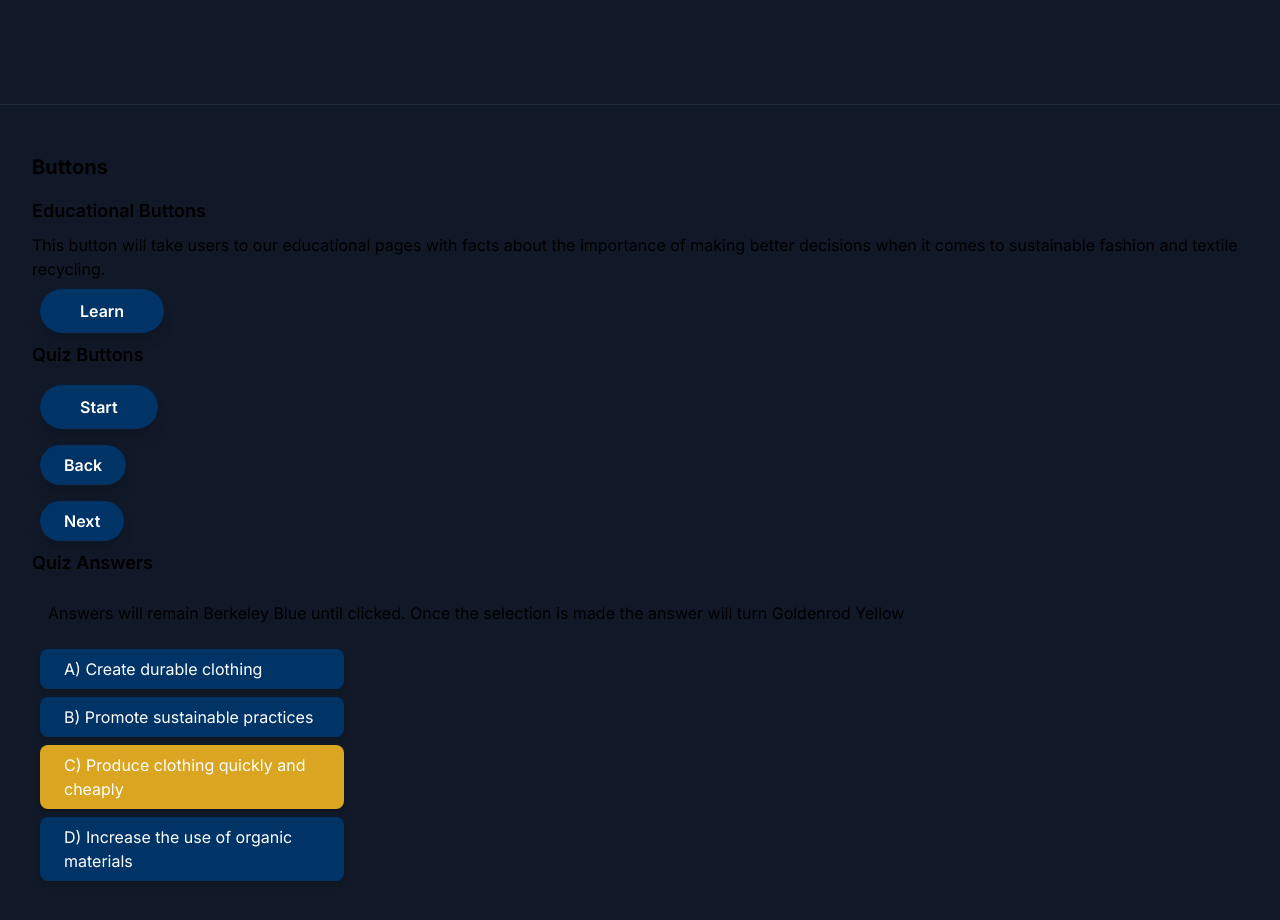
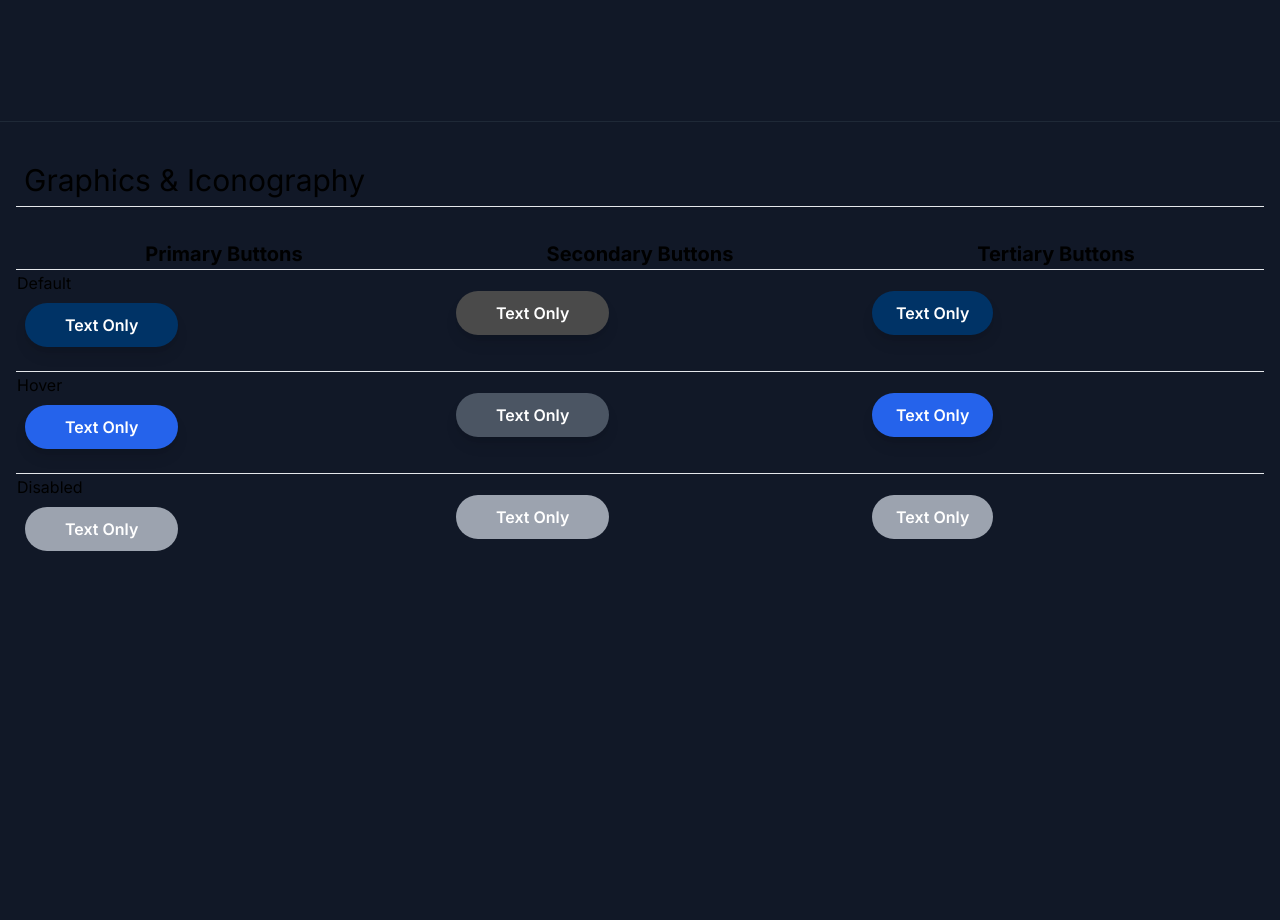
Before and after one commit to breadscorner/AwareWeare-Style, a Next.js app in the folder styleguide/: page / in a window 1280 px wide. Shown: the part 3434-4354 px from the top of the page. Built offline with nearby package versions, Linux system fonts and the light colour scheme.

Commit message:
fix button styling

```diff
--- a/styleguide/src/app/components/colours.tsx
+++ b/styleguide/src/app/components/colours.tsx
@@ -1,7 +1,7 @@
 export default function Colours() {
   return (
     <div className="p-4">
-      <h2 className="text-3xl mb-8">Colour Palette</h2>
+      <h2 className="text-3xl mb-8 p-2 border-b">Colour Palette</h2>
       <div className="grid grid-cols-6 gap-4">
 
         <div className="flex flex-col items-center p-4">
--- a/styleguide/src/app/components/graphics.tsx
+++ b/styleguide/src/app/components/graphics.tsx
@@ -1,67 +1,75 @@
 export default function Graphics() {
 
   return (
-    <div className="p-8">
+    <div className="p-4">
+      <h2 className="text-3xl mb-8 p-2 border-b">Graphics & Iconography</h2>
 
-      <h2 className="text-xl font-bold mb-4">Buttons</h2>
+      <table className="w-full table-fixed border-collapse">
+        <thead>
+          <tr>
+            <th className="w-1/3 text-xl font-bold mb-4 border-b">Primary Buttons</th>
+            <th className="w-1/3 text-xl font-bold mb-4 border-b">Secondary Buttons</th>
+            <th className="w-1/3 text-xl font-bold mb-4 border-b">Tertiary Buttons</th>
+          </tr>
+        </thead>
+        <tbody>
+          <tr className="border-b">
+            <td className="pr-4 pb-4">
+              <p>Default</p>
+              <button className="m-2 bg-[#003366] text-white font-semibold rounded-full px-10 py-2.5 shadow-lg hover:bg-blue-600 transition-colors duration-300">
+                Text Only
+              </button>
+            </td>
+            <td className="px-4 pb-4">
+              <button className="m-2 bg-[#4A4A4A] text-white font-semibold rounded-full px-10 py-2.5 shadow-lg hover:bg-yellow-400 transition-colors duration-300">
+                Text Only
+              </button>
+            </td>
+            <td className="pl-4 pb-4">
+              <button className="m-2 bg-[#003366] text-white font-semibold rounded-full px-6 py-2.5 shadow-lg hover:bg-blue-600 transition-colors duration-300">
+                Text Only
+              </button>
+            </td>
+          </tr>
+          <tr className="border-b">
+            <td className="pr-4 pb-4">
+              <p>Hover</p>
+              <button className="m-2 bg-blue-600 text-white font-semibold rounded-full px-10 py-2.5 shadow-lg transition-colors duration-300">
+                Text Only
+              </button>
+            </td>
+            <td className="px-4 pb-4">
+              <button className="m-2 bg-gray-600 text-white font-semibold rounded-full px-10 py-2.5 shadow-lg transition-colors duration-300">
+                Text Only
+              </button>
+            </td>
+            <td className="pl-4 pb-4">
+              <button className="m-2 bg-blue-600 text-white font-semibold rounded-full px-6 py-2.5 shadow-lg transition-colors duration-300">
+                Text Only
+              </button>
+            </td>
+          </tr>
+          <tr>
+            <td className="pr-4 pb-4">
+              <p>Disabled</p>
+              <button className="m-2 bg-gray-400 text-white font-semibold rounded-full px-10 py-2.5 cursor-not-allowed" disabled>
+                Text Only
+              </button>
+            </td>
+            <td className="px-4 pb-4">
+              <button className="m-2 bg-gray-400 text-white font-semibold rounded-full px-10 py-2.5 cursor-not-allowed" disabled>
+                Text Only
+              </button>
+            </td>
+            <td className="pl-4 pb-4">
+              <button className="m-2 bg-gray-400 text-white font-semibold rounded-full px-6 py-2.5 cursor-not-allowed" disabled>
+                Text Only
+              </button>
+            </td>
+          </tr>
+        </tbody>
+      </table>
 
-      {/* Educational Buttons */}
-      <div className="mb-8">
-
-        <h3 className="text-lg font-semibold mb-2">Educational Buttons</h3>
-        <p>This button will take users to our educational pages with facts about the importance of making better decisions when it comes to sustainable fashion and textile recycling.</p>
-        <button className="m-2 bg-[#003366] text-white font-semibold rounded-full px-10 py-2.5 shadow-lg hover:bg-blue-600 transition-colors duration-300">
-          Learn
-        </button>
-
-        {/* Quiz Buttons */}
-        <div>
-          <h3 className="text-lg font-semibold mb-2">Quiz Buttons</h3>
-          <button className="m-2 bg-[#003366] text-white font-semibold rounded-full px-10 py-2.5 shadow-lg hover:bg-blue-600 transition-colors duration-300">
-            Start
-          </button>
-          <br />
-          <button className="m-2 bg-[#003366] text-white font-semibold rounded-full px-6 py-2 shadow-lg hover:bg-blue-700 active:bg-blue-500 focus:outline-none focus:ring-2 focus:ring-blue-500 transition-colors duration-300">
-            Back
-          </button>
-          <br />
-          <button className="m-2 bg-[#003366] text-white font-semibold rounded-full px-6 py-2 shadow-lg hover:bg-blue-700 active:bg-blue-500 focus:outline-none focus:ring-2 focus:ring-blue-500 transition-colors duration-300">
-            Next
-          </button>
-
-          {/* Example Quiz Answers */}
-          <div className="space-y-2">
-            <h4 className="text-lg font-semibold mb-2">Quiz Answers</h4>
-            <p className="p-4">Answers will remain Berkeley Blue until clicked. Once the selection is made the answer will turn Goldenrod Yellow</p>
-            {/* Option A */}
-            <button className="bg-[#003366] text-white rounded-lg ml-2 px-6 py-2 w-[25%] text-left shadow-md hover:bg-blue-700 active:bg-blue-500 focus:outline-none focus:ring-2 focus:ring-blue-500 focus:ring-opacity-50">
-              A) Create durable clothing
-            </button>
-            <br />
-
-            {/* Option B */}
-            <button className="bg-[#003366] text-white rounded-lg ml-2 px-6 py-2 w-[25%] text-left shadow-md hover:bg-blue-700 active:bg-blue-500 focus:outline-none focus:ring-2 focus:ring-blue-500 focus:ring-opacity-50">
-              B) Promote sustainable practices
-            </button>
-            <br />
-
-            {/* Option C */}
-            <button className="bg-[#DAA520] text-white rounded-lg ml-2 px-6 py-2 w-[25%] text-left shadow-md hover:bg-yellow-500 active:bg-yellow-300 focus:outline-none focus:ring-2 focus:ring-yellow-400 focus:ring-opacity-50">
-              C) Produce clothing quickly and cheaply
-            </button>
-            <br />
-
-            {/* Option D */}
-            <button className="bg-[#003366] text-white rounded-lg ml-2 px-6 py-2 w-[25%] text-left shadow-md hover:bg-blue-700 active:bg-blue-500 focus:outline-none focus:ring-2 focus:ring-blue-500 focus:ring-opacity-50">
-              D) Increase the use of organic materials
-            </button>
-          </div>
-
-
-        </div>
-
-
-      </div>
     </div>
   )
 }
--- a/styleguide/src/app/components/typography.tsx
+++ b/styleguide/src/app/components/typography.tsx
@@ -1,8 +1,8 @@
 export default function Typography() {
 
   return (
-    <div>
-      <h2 className="text-3xl p-4">Typography</h2>
+    <div className="p-4">
+      <h2 className="text-3xl mb-8 p-2 border-b">Typography</h2>
       <div className="flex justify-between p-6">
         {/* Type Scale */}
         <div className="space-y-6">
```
